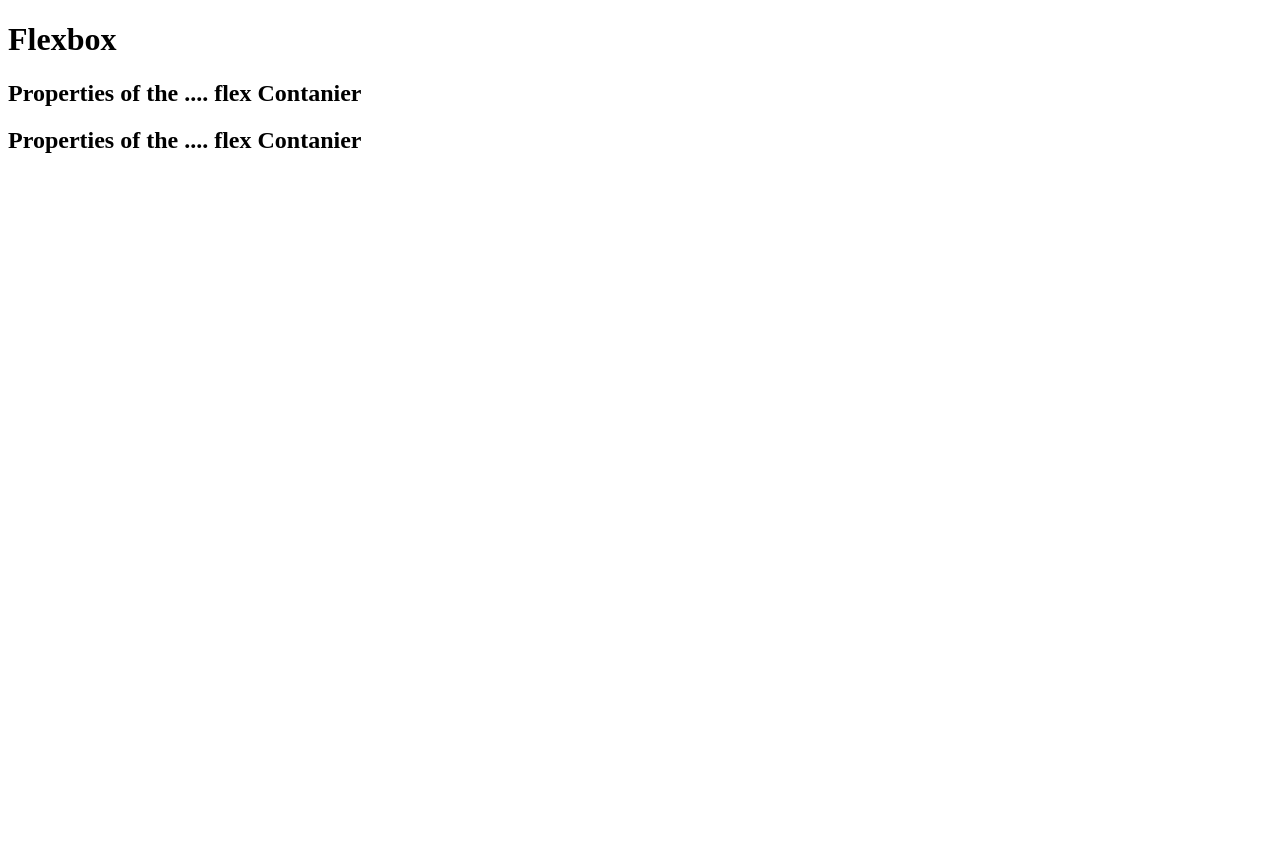
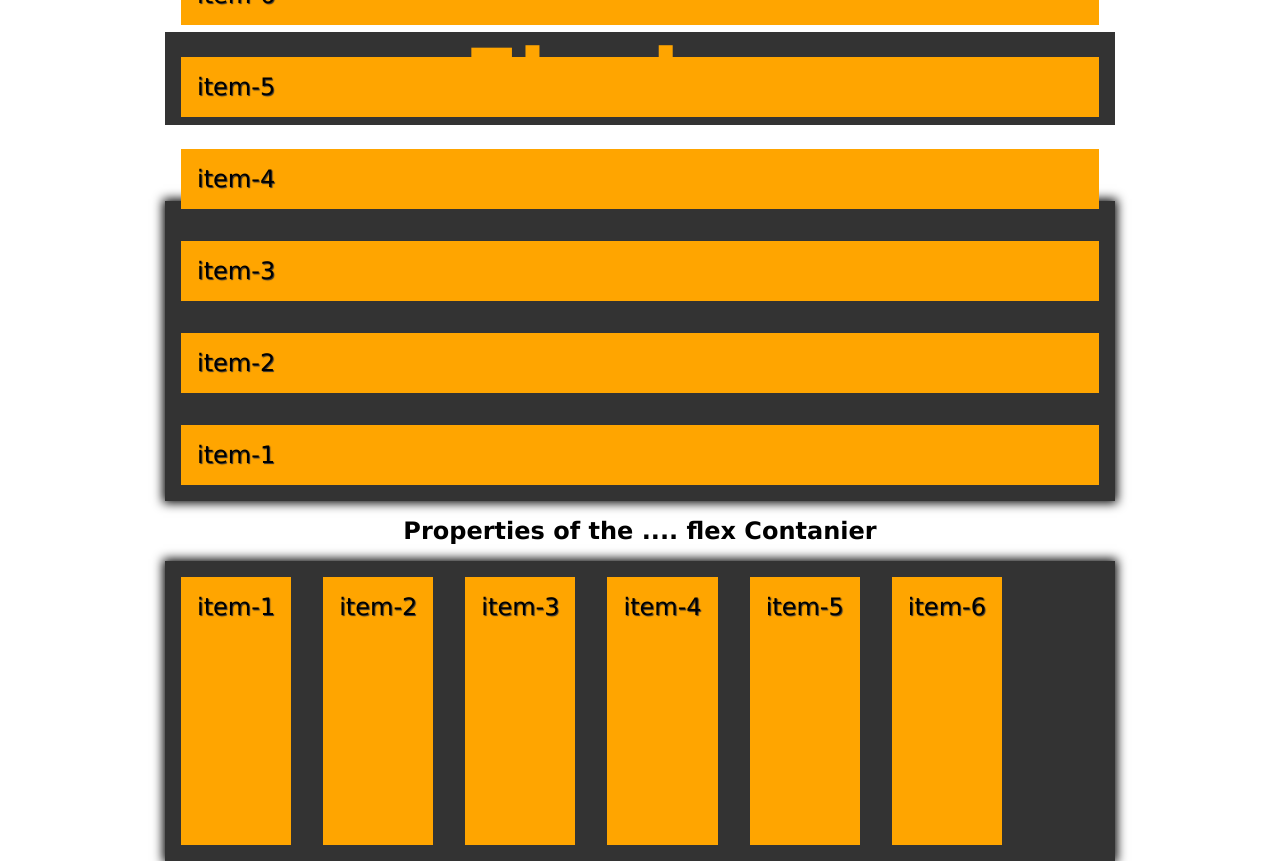
Before and after one commit to alexangria1992/flexbox-tutorial, a plain HTML site: page index.html in a window 1280 px wide. Before the commit the page ends 800 px from the top, so only its background shows below. Drawn offline with Linux system fonts and the light colour scheme.

Commit message:
display flex & flex direction

```diff
--- a/index.html
+++ b/index.html
@@ -5,30 +5,31 @@
     <meta charset="UTF-8">
     <meta http-equiv="X-UA-Compatible" content="IE=edge">
     <meta name="viewport" content="width=device-width, initial-scale=1.0">
+    <link rel="stylesheet" href="style.css">
     <title>Flexbox</title>
 </head>
 <body>
     <h1>Flexbox</h1>
-    <section id="Id">
+    <section id="Parent">
         <h2>Properties of the .... flex Contanier</h2>
-        <div class="flex-box-container">
-            <div class="flexbox_item"></div>
-            <div class="flexbox_item"></div>
-            <div class="flexbox_item"></div>
-            <div class="flexbox_item"></div>
-            <div class="flexbox_item"></div>
-            <div class="flexbox_item"></div>
+        <div class="flexbox-container">
+            <div class="flexbox_item">item-1</div>
+            <div class="flexbox_item">item-2</div>
+            <div class="flexbox_item">item-3</div>
+            <div class="flexbox_item">item-4</div>
+            <div class="flexbox_item">item-5</div>
+            <div class="flexbox_item">item-6</div>
         </div>
     </section>
-    <section id="Id">
+    <section id="Children">
         <h2>Properties of the .... flex Contanier</h2>
         <div class="flexbox-container">
-            <div class="flexbox_item"></div>
-            <div class="flexbox_item"></div>
-            <div class="flexbox_item"></div>
-            <div class="flexbox_item"></div>
-            <div class="flexbox_item"></div>
-            <div class="flexbox_item"></div>
+            <div class="flexbox_item">item-1</div>
+            <div class="flexbox_item">item-2</div>
+            <div class="flexbox_item">item-3</div>
+            <div class="flexbox_item">item-4</div>
+            <div class="flexbox_item">item-5</div>
+            <div class="flexbox_item">item-6</div>
         </div>
     </section>
 </body>
--- a/style.css
+++ b/style.css
@@ -0,0 +1,74 @@
+*
+{
+    margin:0;
+    padding: 0;
+    box-sizing: border-box;
+    list-style: none;
+    text-decoration: none;
+}
+
+body
+{
+    font-family: 'Lucida Sans', 'Lucida Sans Regular', 'Lucida Grande',
+    'Lucida Sans Unicode', Geneva, Verdana, sans-serif;
+    font-size: 16px;
+    max-width: 950px;
+    margin: auto;
+}
+
+body h1
+{
+    text-align: center;
+    font-size: 80px;
+    font-weight: bolder;
+    margin: 2rem 0;
+    background-color: #333;
+    color: orange;
+
+}
+
+body h2
+{
+    margin: 1rem;
+    text-align: center;
+}
+
+#Parent .flexbox-container .flexbox_item
+{
+    font-size: 24px;
+    margin: 1rem;
+    padding: 1rem;
+    background-color: orange;
+    text-shadow: 1px 1px 1px #333;
+}
+
+#Parent .flexbox-container
+{
+    background-color: #333;
+    box-shadow: 0 0 10px 2px;
+    height: 300px;
+    display: flex;
+
+    /* Flex Direction*/
+    flex-direction: row;
+    flex-direction: row-reverse;
+    flex-direction: column;
+    flex-direction: column-reverse;
+}
+
+#Children .flexbox-container
+{
+    background-color: #333;
+    box-shadow: 0 0 10px 2px;
+    height: 300px;
+    display: flex;
+}
+
+#Children .flexbox-container .flexbox_item
+{
+    font-size: 24px;
+    margin: 1rem;
+    padding: 1rem;
+    background-color: orange;
+    text-shadow: 1px 1px 1px #333;
+}
```
